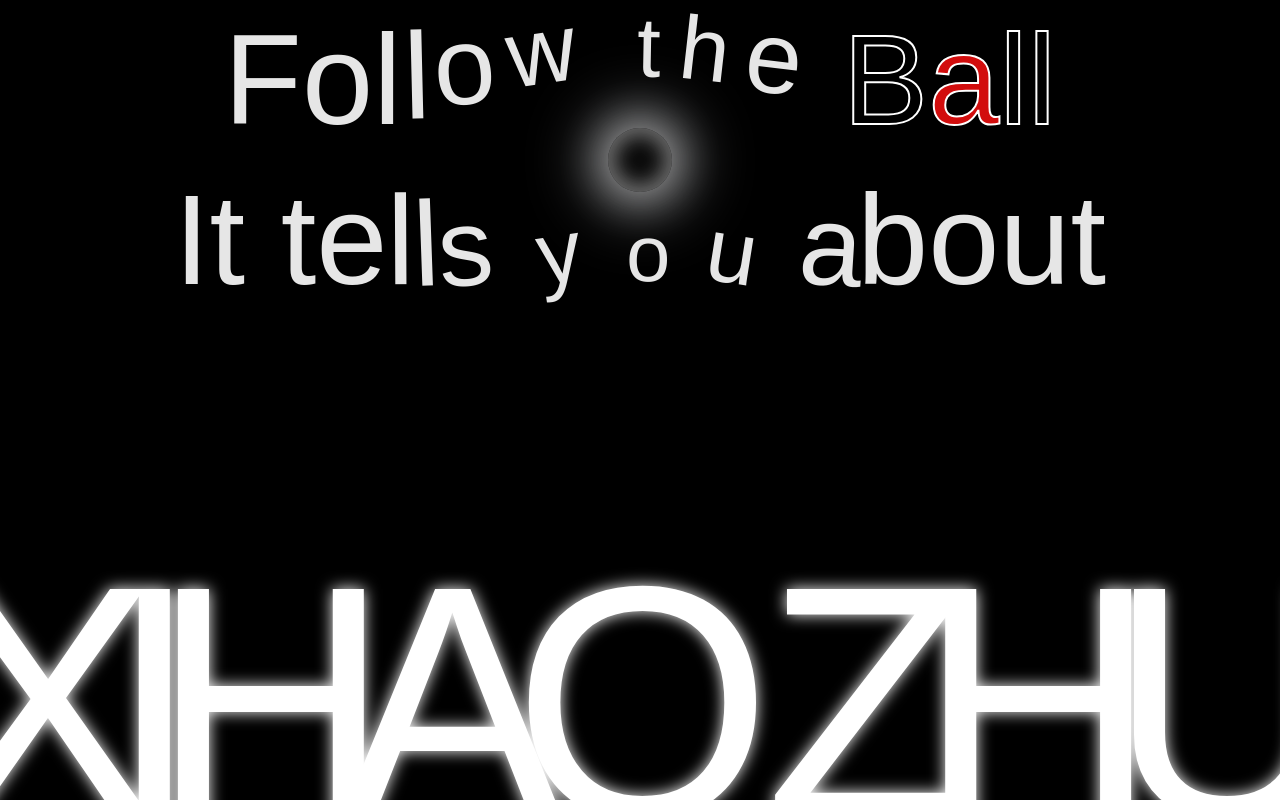
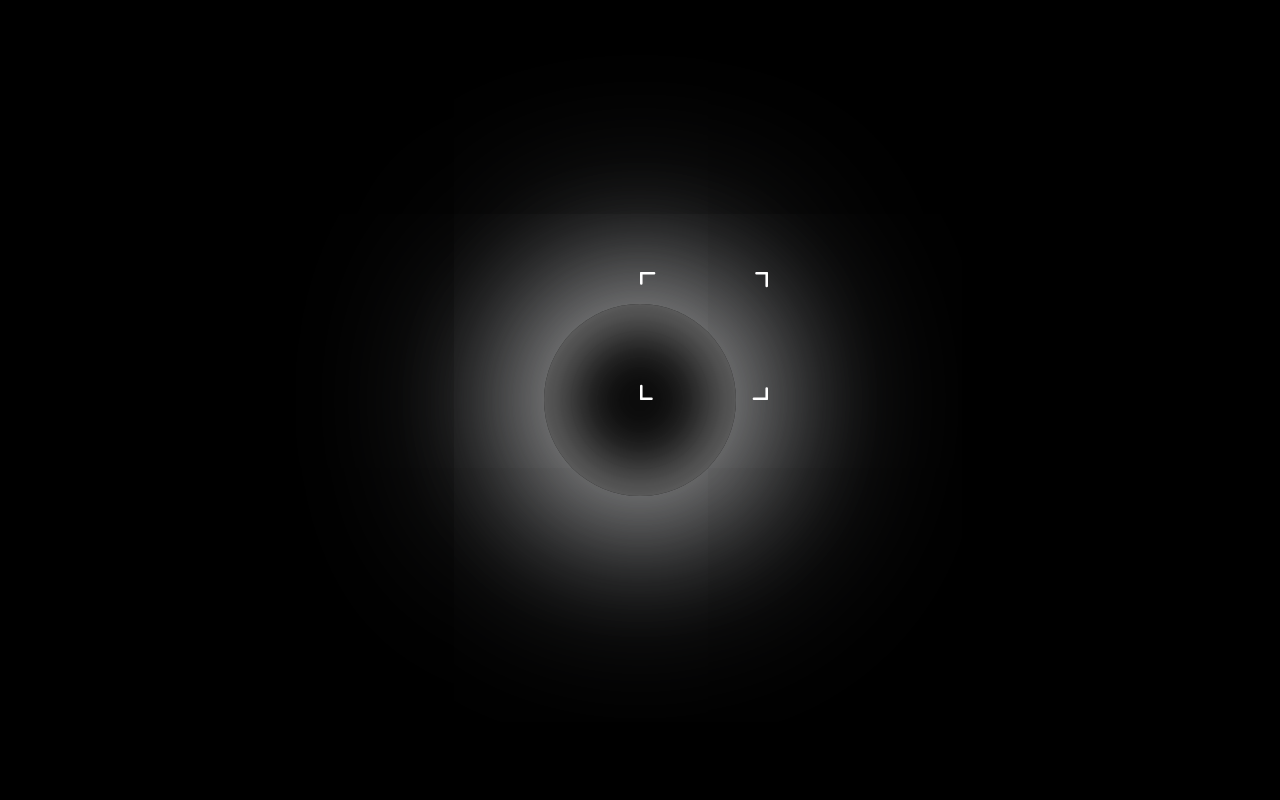
Before and after one commit to XihaoZhu/xihao-app, a Next.js app: page / in a window 1280 px wide. Built offline with nearby package versions, Linux system fonts and the light colour scheme.

Commit message:
lunch break, first square animaiton done

```diff
--- a/app/components/about/about.tsx
+++ b/app/components/about/about.tsx
@@ -61,7 +61,6 @@ export default function About() {
                 })
         }
     }, [pageCurrentSection]);
-
 
     // logic about the rotation of white part
     const handleRotate = (e: MouseEvent) => {
--- a/app/components/current/current.tsx
+++ b/app/components/current/current.tsx
@@ -1,13 +1,156 @@
+import { useEffect, useRef } from "react"
+import gsap from "gsap"
+import { useDispatch, useSelector } from "react-redux";
+import { move, resize } from "@/store/ballControl";
+import type { RootState } from "@/store";
 
 
 
+export default function Current() {
 
-export default function current() {
+    const dispatch = useDispatch()
+    const { currentSection } = useSelector((state: RootState) => state.currentPage)
+    const biggestContainer = useRef<HTMLDivElement>(null)
+
+
+    // move in ani
+    useEffect(() => {
+        if (!biggestContainer.current) return
+        if (currentSection != 2) return
+        gsap.to(biggestContainer.current, {
+            opacity: 1,
+            duration: 1,
+            delay: 4.5,
+            ease: 'power1.out'
+        })
+    })
+
+    const rightTop = useRef<SVGSVGElement>(null)
+    useEffect(() => {
+        const svg = rightTop.current;
+        if (!svg) return;
+
+        const lines = Array.from(svg.children) as SVGLineElement[];
+
+        const onEnter = () => {
+            lines.forEach((line) => {
+                gsap.to(line, {
+                    strokeDashoffset: 145,
+                    duration: 1,
+                    ease: 'power2.out',
+                    overwrite: 'auto',
+                    stroke: '#00FF00',
+                    onComplete: () => {
+                        dispatch(resize({ scale: 5 }))
+                        dispatch(move({ x: 2, y: 1 }))
+                        gsap.to(svg, {
+                            transformOrigin: '0 100%',
+                            scale: 10,
+                            opacity: 0,
+                            duration: 1,
+                            x: -0.5 * window.innerWidth,
+                            y: 0.5 * window.innerHeight,
+                            ease: 'power3.Out'
+                        })
+                    }
+                });
+            });
+        };
+
+        const onLeave = () => {
+            lines.forEach((line) => {
+                const tl = gsap.timeline()
+                tl.to(svg, {
+                    opacity: 1,
+                    duration: 0.5,
+                    ease: 'power3.Out',
+                    onComplete: () => {
+                        dispatch(resize({ scale: 3 }))
+                        dispatch(move({ x: 2.5, y: 0.5 }))
+                    }
+                })
+                tl.to(svg, {
+                    transformOrigin: '0 100%',
+                    scale: 1,
+                    duration: 1,
+                    x: 0,
+                    y: 0,
+                    ease: 'power3.Out'
+                })
+                tl.to(line, {
+                    strokeDashoffset: 0,
+                    duration: 1,
+                    ease: 'power2.in',
+                    overwrite: 'auto',
+                    stroke: 'white',
+                }, '<');
+            });
+        };
+
+        svg.addEventListener('mouseenter', onEnter);
+        svg.addEventListener('mouseleave', onLeave);
+
+        return () => {
+            svg.removeEventListener('mouseenter', onEnter);
+            svg.removeEventListener('mouseleave', onLeave);
+        };
+    }, []);
 
 
     return (
-        <div>
-            test
+        <div className="w-screen h-screen shrink-0 relative opacity-0" ref={biggestContainer}>
+            <svg
+                className="w-[10vw] absolute bottom-[50%] left-[50%]"
+                viewBox="0 0 100 100"
+                xmlns="http://www.w3.org/2000/svg"
+                ref={rightTop}
+            >
+                {/* top */}
+                <line
+                    x1="1"
+                    y1="1"
+                    x2="99"
+                    y2="1"
+                    stroke="white"
+                    strokeWidth="2"
+                    strokeLinecap="round"
+                    strokeDasharray={'10 80 100'}
+                />
+                {/* right */}
+                <line
+                    x1="99"
+                    y1="1"
+                    x2="99"
+                    y2="99"
+                    stroke="white"
+                    strokeWidth="2"
+                    strokeLinecap="round"
+                    strokeDasharray={'10 80 100'}
+                />
+                {/* bottom */}
+                <line
+                    x1="99"
+                    y1="99"
+                    x2="1"
+                    y2="99"
+                    stroke="white"
+                    strokeWidth="2"
+                    strokeLinecap="round"
+                    strokeDasharray={'10 80 100'}
+                />
+                {/* left */}
+                <line
+                    x1="1"
+                    y1="99"
+                    x2="1"
+                    y2="1"
+                    stroke="white"
+                    strokeWidth="2"
+                    strokeLinecap="round"
+                    strokeDasharray={'10 80 100'}
+                />
+            </svg>
+
         </div>
     )
 }
--- a/app/page.tsx
+++ b/app/page.tsx
@@ -3,11 +3,12 @@
 import { use, useEffect, useRef } from "react";
 import About from "./components/about/about";
 import Intro from "./components/intro/intro";
+import Current from "./components/current/current";
 import { useSelector, useDispatch } from "react-redux";
 import type { RootState } from "@/store";
 import { gsap } from "gsap";
 import { nextSection } from "@/store/pageControl";
-import { move } from "@/store/ballControl";
+import { move, resize } from "@/store/ballControl";
 
 
 
@@ -17,6 +18,9 @@ export default function Home() {
   const { x, y } = useSelector((state: RootState) => state.ballInfo);
   const ballLocationRef = useRef({ x, y });
   useEffect(() => { ballLocationRef.current = { x, y }; }, [x, y]);
+  const { scale } = useSelector((state: RootState) => state.ballInfo)
+  const ballScale = useRef({ scale })
+  useEffect(() => { ballScale.current = { scale } }, [scale])
 
   const windowHeightRef = useRef(0);
   const windowWidthRef = useRef(0);
@@ -27,6 +31,8 @@ export default function Home() {
   const ballRef = useRef<HTMLDivElement>(null);
   const movementX = useRef(0);
 
+  const dispatch = useDispatch();
+
   // initialize windowHeightRef and windowWidthRef
   useEffect(() => {
     if (!window) return;
@@ -34,7 +40,6 @@ export default function Home() {
     windowWidthRef.current = window.innerWidth;
   }, []);
 
-  const dispatch = useDispatch();
 
   // update ball position function
   const handleBallMove = (duration?: number, ease?: string) => {
@@ -46,7 +51,15 @@ export default function Home() {
       ease: ease || "power3.Out",
     });
   }
-
+  // update ball scale function
+  const handleBallScale = (duration?: number, ease?: string) => {
+    gsap.to(ballRef.current, {
+      scale: ballScale.current.scale,
+      transformOrigin: '50% 50%',
+      duration: duration || 2,
+      ease: ease || 'power3.Out'
+    })
+  }
   // when move section the viewport moves
   useEffect(() => {
     if (pageCurrentSection == 1) {
@@ -96,17 +109,17 @@ export default function Home() {
   useEffect(() => {
     if (pageCurrentSection === 2) {
       const tl = gsap.timeline()
-      tl.to(ballRef.current, { y: windowHeightRef.current - 0.05 * windowWidthRef.current, duration: 1, ease: 'power2.out', delay: 0.5 })
+      tl.to(ballRef.current, { y: windowHeightRef.current - 0.05 * windowWidthRef.current, duration: 1, ease: 'power2.out', transformOrigin: '50% 50%', delay: 0.5 })
       tl.to(ballRef.current, {
-        y: 0.5 * windowHeightRef.current - 0.05 * windowWidthRef.current,
-        x: 1.5 * windowWidthRef.current - 0.05 * windowWidthRef.current,
+        y: 0.5 * windowHeightRef.current - 0.025 * windowWidthRef.current,
+        x: 1.5 * windowWidthRef.current - 0.025 * windowWidthRef.current,
         scale: 3,
         duration: 2,
-        ease: 'power1.inOut'
+        ease: 'power1.inOut',
       }, '>')
       tl.to(ballRef.current, {
-        y: 0.5 * windowHeightRef.current - 0.05 * windowWidthRef.current,
-        x: 2.5 * windowWidthRef.current - 0.05 * windowWidthRef.current,
+        y: 0.5 * windowHeightRef.current - 0.025 * windowWidthRef.current,
+        x: 2.5 * windowWidthRef.current - 0.025 * windowWidthRef.current,
         duration: 1,
         onComplete: () => {
           dispatch(
@@ -114,7 +127,9 @@ export default function Home() {
               y: 0.5,
               x: 2.5,
             })
-          );
+          )
+          dispatch(resize({ scale: 3 }));
+          waitCurAni.current = false
         },
       }, '>')
     }
@@ -200,6 +215,15 @@ export default function Home() {
     handleBallMove(0.1);
   }, [x, y, pageCurrentSection, hasMovedtoAbout.current]);
 
+  // ball control in current page
+  const waitCurAni = useRef(true)
+  useEffect(() => {
+    if (pageCurrentSection !== 2) return;
+    if (waitCurAni.current) return
+    handleBallMove()
+    handleBallScale()
+  }, [x, y, pageCurrentSection, scale]);
+
   return (
     <div className="bg-black h-screen flex overflow-hidden w-screen relative" >
       <div
@@ -218,6 +242,7 @@ export default function Home() {
         ></div>
         <Intro />
         <About />
+        <Current />
       </div>
     </div>
   );
--- a/store/pageControl.ts
+++ b/store/pageControl.ts
@@ -4,7 +4,7 @@ import next from 'next';
 const pageControlSlice = createSlice({
     name: 'pageControl',
     initialState: {
-        currentSection: 0,
+        currentSection: 2,
     },
     reducers: {
         nextSection(state) {
```
